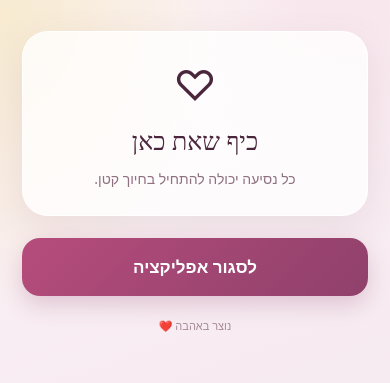
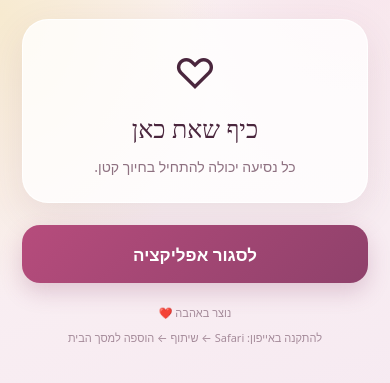
Before and after one commit to erezfly-arch/Auto-shel-tal, a plain HTML site: page index.html in a window 390 px wide. Shown: the part 323-706 px from the top of the page. Drawn offline with Linux system fonts and the light colour scheme.

Commit message:
Polish iPhone home screen experience

```diff
--- a/index.html
+++ b/index.html
@@ -7,6 +7,8 @@
 <meta name="apple-mobile-web-app-capable" content="yes">
 <meta name="apple-mobile-web-app-status-bar-style" content="default">
 <link rel="manifest" href="/manifest.webmanifest">
+<link rel="apple-touch-icon" href="/icon.svg">
+<meta name="mobile-web-app-capable" content="yes">
 <title>האוטו של טל</title>
 <style>
 :root{color-scheme:light;--ink:#4a263d;--muted:#8e7181;--pink:#b64c7c;--gold:#bd9859;--card:rgba(255,255,255,.78)}
@@ -28,7 +30,7 @@ dialog h2{font:500 27px Georgia,serif;margin:4px 0 15px}dialog p{font-size:18px;
 <header><div class="brand"><span class="spark">✦</span> רגעים קטנים של אהבה <span class="spark">✦</span></div><h1>האוטו של טל</h1><div class="sub">קצת אהבה, גם בדרך.</div></header>
 <section class="card"><div class="heart">♡</div><h2>כיף שאת כאן</h2><p>כל נסיעה יכולה להתחיל בחיוך קטן.</p></section>
 <button class="primary" id="goodbye">לסגור אפליקציה</button>
-<footer>נוצר באהבה ❤️</footer>
+<footer>נוצר באהבה ❤️<br><span style="display:block;margin-top:10px">להתקנה באייפון: Safari ← שיתוף ← הוספה למסך הבית</span></footer>
 </main>
 <dialog id="farewell" aria-labelledby="farewell-title"><div class="heart">💗</div><h2 id="farewell-title">להתראות, אהובה שלי ❤️</h2><p id="message"></p><button class="done" id="done">סיימתי ❤️</button></dialog>
 <script>
```
